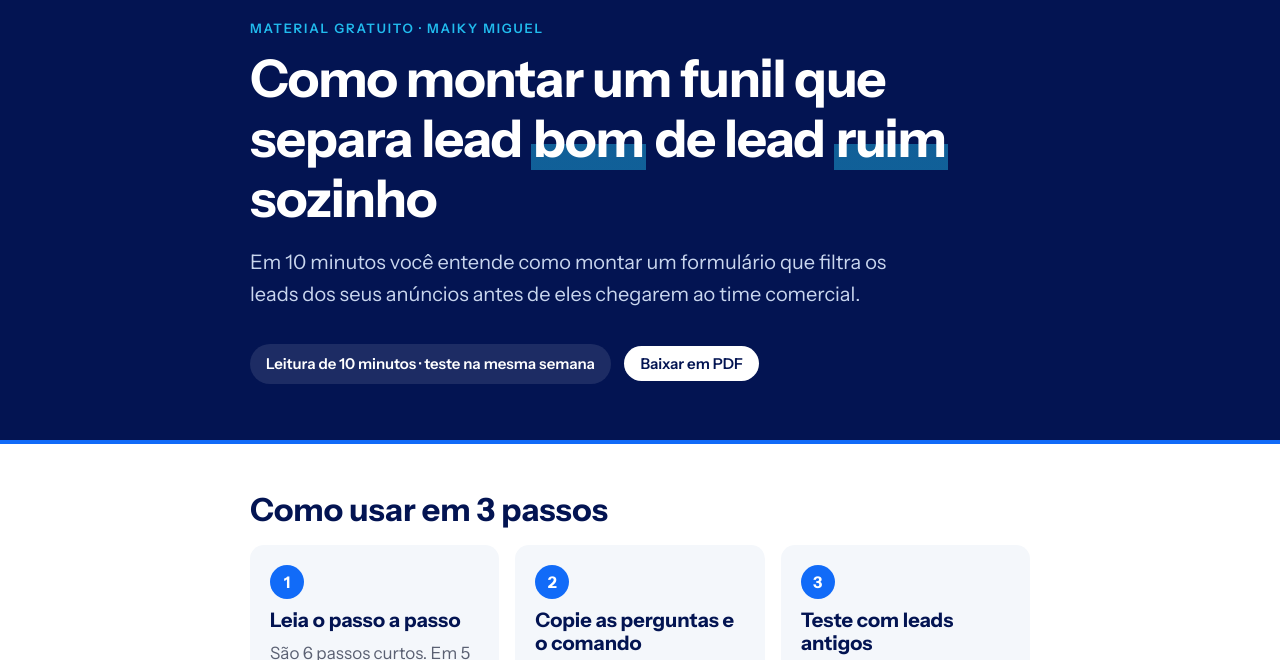
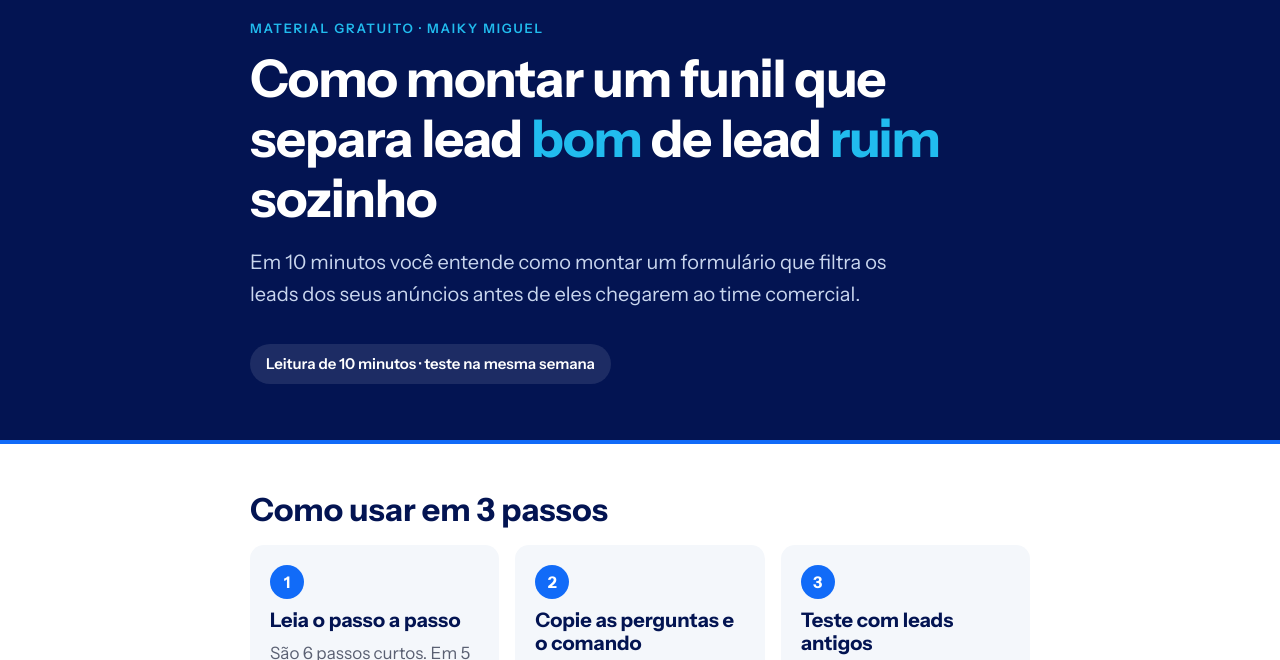
Before and after one commit to zayvonbusiness/materiais, a plain HTML site: page funil-leads/index.html in a window 1280 px wide. Shown: the part 88-748 px from the top of the page. Drawn offline with Linux system fonts and the light colour scheme.

Commit message:
Titulo sem tarja funil-leads

```diff
--- a/funil-leads/index.html
+++ b/funil-leads/index.html
@@ -32,7 +32,7 @@
   .capa{background:var(--azul-escuro);padding:40px 0 56px;border-bottom:4px solid var(--azul)}
   .capa .logo{height:26px;display:block;margin-bottom:44px}
   .capa .eyebrow{color:var(--ciano)}
-  .capa .mark{background:linear-gradient(transparent 58%, rgba(33,188,238,.45) 58%)}
+  .capa .mark{background:none;color:var(--ciano);padding:0}
   .capa .promessa{font-size:20px;color:#C9D6EE;margin-top:18px;max-width:640px}
   .tempo{display:inline-block;margin-top:20px;background:rgba(255,255,255,.1);color:#fff;font-weight:600;border-radius:999px;padding:8px 16px;font-size:15px}
 
@@ -139,7 +139,7 @@
     <div class="eyebrow">Material gratuito · Maiky Miguel</div>
     <h1>Como montar um funil que separa lead <span class="mark">bom</span> de lead <span class="mark">ruim</span> sozinho</h1>
     <p class="promessa">Em 10 minutos você entende como montar um formulário que filtra os leads dos seus anúncios antes de eles chegarem ao time comercial.</p>
-    <span class="tempo">Leitura de 10 minutos · teste na mesma semana</span> <a class="baixar" href="funil-de-leads.pdf" download>Baixar em PDF</a>
+    <span class="tempo">Leitura de 10 minutos · teste na mesma semana</span>
   </div>
 </header>
 
```
